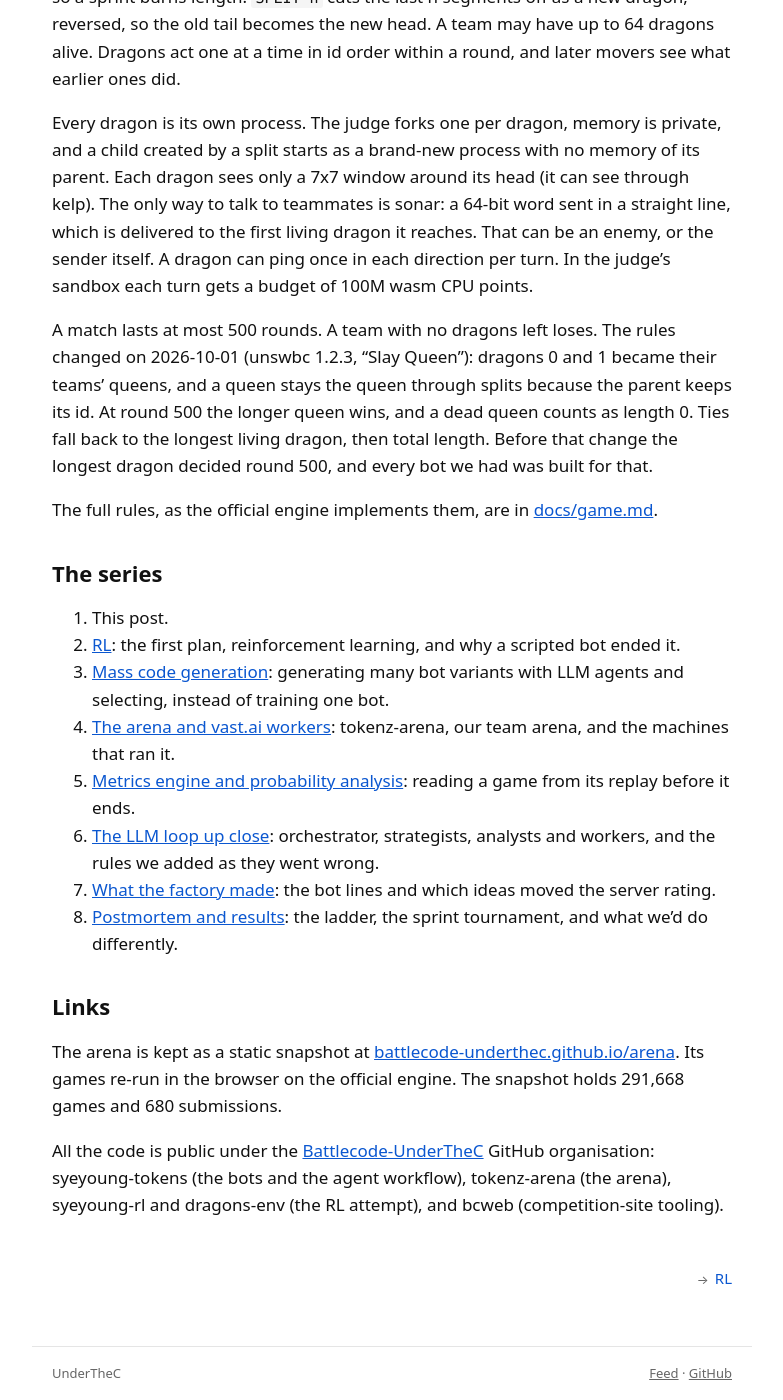
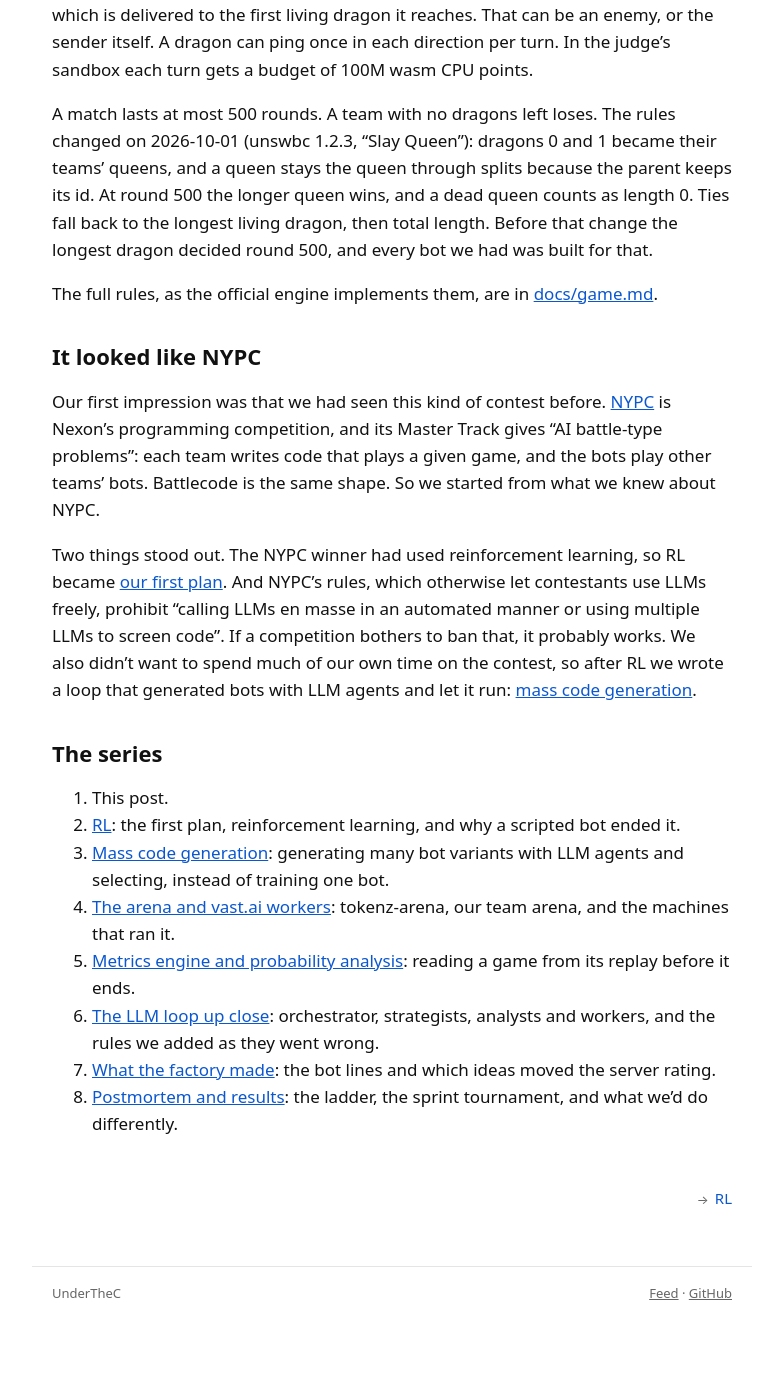
Before and after one commit to Battlecode-UnderTheC/battlecode-underthec.github.io, a Jekyll site: the page built from _posts/2026-10-11-0-vibe-coded.md, in a window 1280 px wide and 1400 px high, scrolled down 1194 px. Shown: the whole window, without its empty margins (248-1031 px from the left). Built offline with Jekyll 4.4.1, drawn with Linux system fonts in a browser that asks for light colours; after the commit the page ends 2513 px from its top, so only the background shows below that; some of the changed text lies outside the part shown.

Commit message:
Post 0: follow the outline (warning, game, NYPC impression, first ideas, series)
Co-Authored-By: Claude Opus 5.5 <noreply@anthropic.com>

```diff
--- a/_posts/2026-10-11-0-vibe-coded.md
+++ b/_posts/2026-10-11-0-vibe-coded.md
@@ -1,19 +1,15 @@
 ---
 layout: post
 title: "A warning: this was vibe coded"
-description: "Who we are, the dragons game in a few paragraphs, and a map of this postmortem series."
+description: "A warning, the dragons game, why it reminded us of NYPC, and a map of this postmortem series."
 date: 2026-10-11 09:00:00 +0900
 ---
 
 **Warning.** The entire project behind these posts was vibe coded. LLM agents wrote almost all of the code: the bots, the simulators, the league, the arena, the scalers and the scripts. The posts are vibe worded too. An LLM drafted every one of them from our repositories and notes, and a human read and corrected each one before it went up. Where a number appears, it came from a commit, a log or a database; where we didn't record something, we say so. Dates and times are UTC+9 unless marked Z (UTC).
 
-We didn't want to spend much of our own time on the competition, so we wrote a loop and let it run. Why we expected that to work is in [post 2]({% post_url 2026-10-11-2-mass-codegen %}).
+## The game
 
-## Who we are
-
-We are UnderTheC, a team of four in UNSW Battlecode 2026: syeyoung, bu-gye-jeong, equinox and chansolpark7. The game ran on the competition server at game.battlecode.au, with the official toolkit shipped as the `unswbc` pip package. Most of the machinery in this series was run by one of us (syeyoung) through Claude Code sessions; teammates contributed bots, including the queen-ring17 bot that the last line of our work was built on.
-
-## The game
+We are UnderTheC (syeyoung, bu-gye-jeong, equinox and chansolpark7), and we entered UNSW Battlecode 2026. The game ran on the competition server at game.battlecode.au, with the official toolkit shipped as the `unswbc` pip package.
 
 Each team controls dragons, snake-like chains of segments, on a torus: walk off the right edge and you come back on the left. Boards on the contest maps were 11 to 64 tiles a side. Between tiles there can be kelp, a wall that kills any dragon that steps into it, or a portal, an edge paired with another edge somewhere else on the board that you step through and come out of still heading the same way.
 
@@ -27,6 +23,12 @@ A match lasts at most 500 rounds. A team with no dragons left loses. The rules c
 
 The full rules, as the official engine implements them, are in [docs/game.md](https://github.com/Battlecode-UnderTheC/syeyoung-tokens/blob/main/docs/game.md).
 
+## It looked like NYPC
+
+Our first impression was that we had seen this kind of contest before. [NYPC](https://new.nypc.co.kr/en/) is Nexon's programming competition, and its Master Track gives "AI battle-type problems": each team writes code that plays a given game, and the bots play other teams' bots. Battlecode is the same shape. So we started from what we knew about NYPC.
+
+Two things stood out. The NYPC winner had used reinforcement learning, so RL became [our first plan]({% post_url 2026-10-11-1-rl %}). And NYPC's rules, which otherwise let contestants use LLMs freely, prohibit "calling LLMs en masse in an automated manner or using multiple LLMs to screen code". If a competition bothers to ban that, it probably works. We also didn't want to spend much of our own time on the contest, so after RL we wrote a loop that generated bots with LLM agents and let it run: [mass code generation]({% post_url 2026-10-11-2-mass-codegen %}).
+
 ## The series
 
 0. This post.
@@ -37,9 +39,3 @@ The full rules, as the official engine implements them, are in [docs/game.md](ht
 5. [The LLM loop up close]({% post_url 2026-10-11-5-llm-loop %}): orchestrator, strategists, analysts and workers, and the rules we added as they went wrong.
 6. [What the factory made]({% post_url 2026-10-11-6-bots %}): the bot lines and which ideas moved the server rating.
 7. [Postmortem and results]({% post_url 2026-10-11-7-results %}): the ladder, the sprint tournament, and what we'd do differently.
-
-## Links
-
-The arena is kept as a static snapshot at [battlecode-underthec.github.io/arena](https://battlecode-underthec.github.io/arena/). Its games re-run in the browser on the official engine. The snapshot holds 291,668 games and 680 submissions.
-
-All the code is public under the [Battlecode-UnderTheC](https://github.com/Battlecode-UnderTheC) GitHub organisation: syeyoung-tokens (the bots and the agent workflow), tokenz-arena (the arena), syeyoung-rl and dragons-env (the RL attempt), and bcweb (competition-site tooling).
```
Also changed, not shown: _posts/2026-10-11-2-mass-codegen.md (+1 -1 lines).
